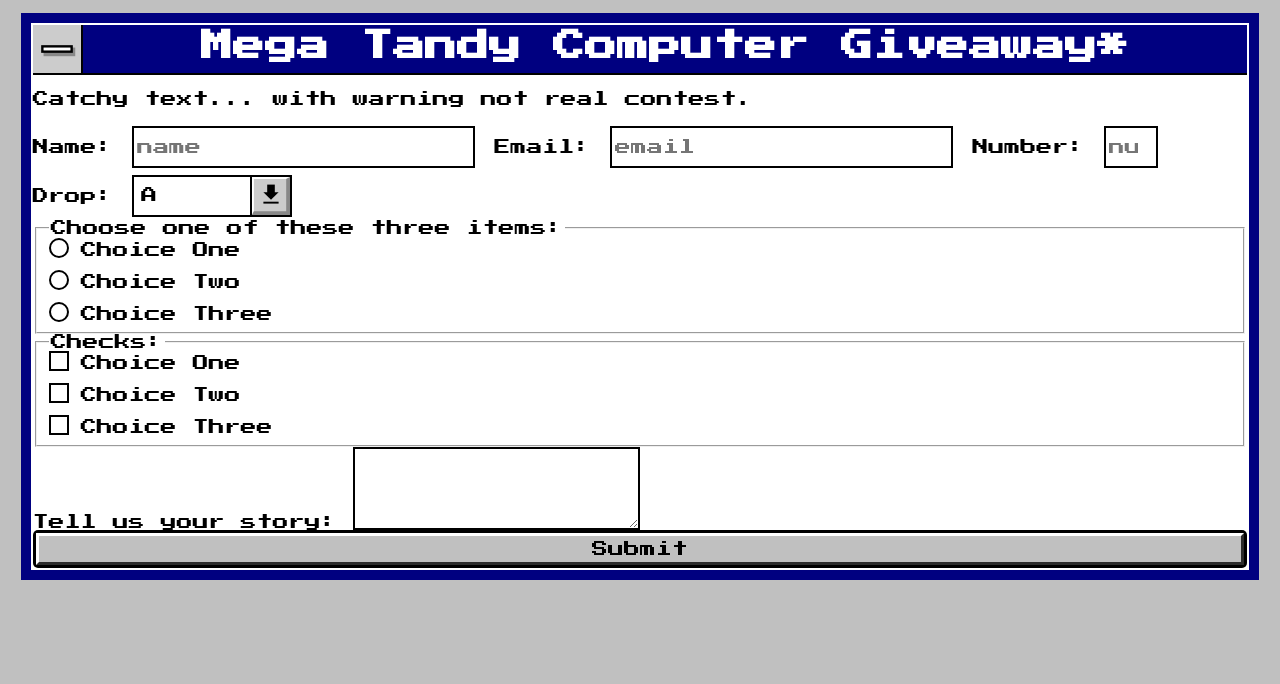
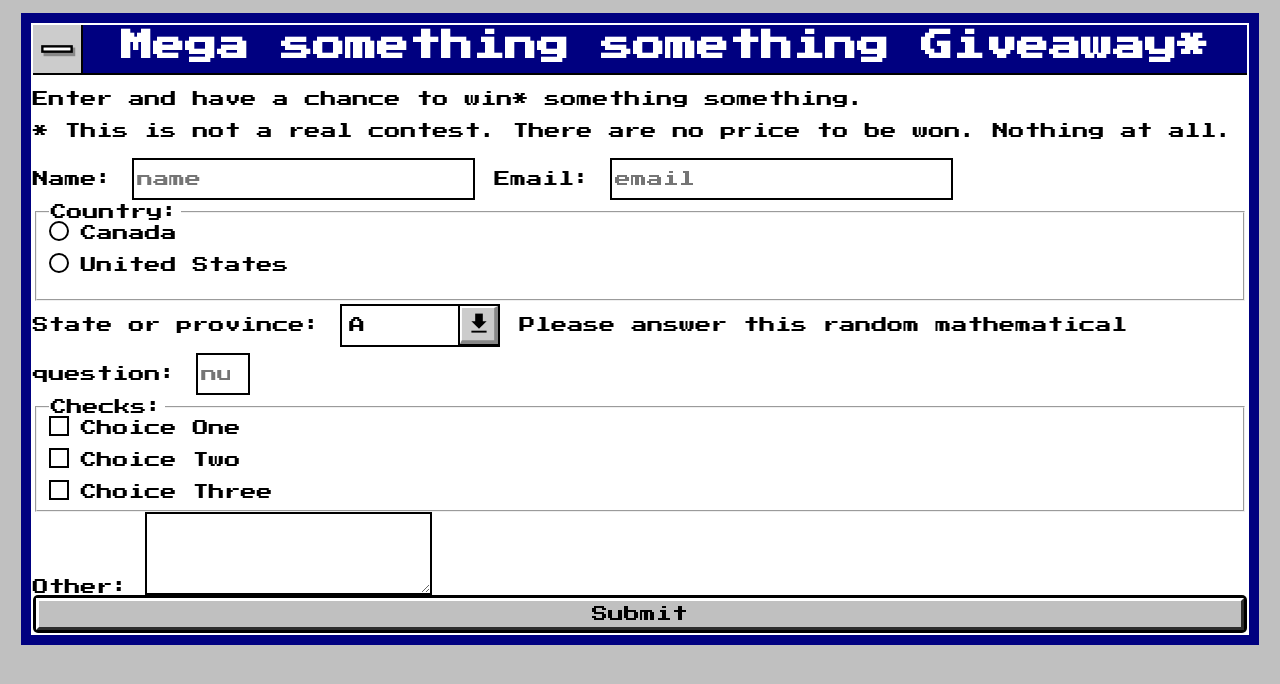
Before and after one commit to robert-morin/three-point-one, a plain HTML site: page survey.html in a window 1280 px wide. Drawn offline with Linux system fonts and the light colour scheme.

Commit message:
header is not supposed to be in main; started giveaway html but will finally use the idea in the landing page after all

```diff
--- a/survey.html
+++ b/survey.html
@@ -6,34 +6,34 @@
 		<link rel="stylesheet" href="theme.css" />
 	</head>
 	<body>
-		<main class="window active">
+		<div class="window active">
 			<header>
 				<img src="./assets/menu-icon.svg">
-				<h1 id="title">Mega Tandy Computer Giveaway*</h1>
+				<h1 id="title">Mega something something Giveaway*</h1>
 			</header>
-			<p id="description">Catchy text... with warning not real contest.</p>
+			<main>
+				<p id="description">Enter and have a chance to win* something something.</p>
+				<p>* This is not a real contest. There are no price to be won. Nothing at all.</p>
 				<form id="survey-form" action="/submit-survey">
 					<label id="name-label" for="name">Name:</label>
 					<input type="text" id="name" name="name" placeholder="name" required>
 					<label id="email-label" for="email">Email:</label>
 					<input type="email" id="email" name="email" placeholder="email" required>
-				<label id="number-label" for="number">Number:</label>
-				<input type="number" id="number" name="number" placeholder="number" min="1" max="5">
-				<label for="dropdown">Drop:</label>
+					<fieldset>
+						<legend>Country:</legend>
+						<input id="one" type="radio" name="items" value="one">
+						<label class="radio-label" for="one">Canada</label><br>
+						<input id="two" type="radio" name="items" value="two">
+						<label class="radio-label" for="two">United States</label><br>
+					</fieldset>
+					<label for="dropdown">State or province:</label>
 					<span class="drop"><select id="dropdown" name="drop">
 						<option value="a">A</option>
 						<option value="b">B</option>
 						<option value="c">C</option>
 					</select></span>
-				<fieldset>
-					<legend>Choose one of these three items:</legend>
-					<input id="one" type="radio" name="items" value="one">
-					<label class="radio-label" for="one">Choice One</label><br>
-					<input id="two" type="radio" name="items" value="two">
-					<label class="radio-label" for="two">Choice Two</label><br>
-					<input id="three" type="radio" name="items" value="three">
-					<label class="radio-label" for="three">Choice Three</label>
-				</fieldset>
+					<label id="number-label" for="number">Please answer this random mathematical question:</label>
+					<input type="number" id="number" name="number" placeholder="number" min="1" max="5">
 					<fieldset>
 						<legend>Checks:</legend>
 						<input id="cone" type="checkbox" name="checks" value="one">
@@ -43,11 +43,12 @@
 						<input id="cthree" type="checkbox" name="checks" value="three">
 						<label class="checkbox-label" for="cthree">Choice Three</label>
 					</fieldset>
-				<label for="story">Tell us your story:</label>
-				<textarea id="story" name="story" rows="5" cols="33"></textarea>
+					<label for="other">Other:</label>
+					<textarea id="other" name="other" rows="5" cols="33"></textarea>
 					<div class="button-shadow"><input id="submit" type="submit" value="Submit"></div>
 				</form>
 			</main>
+		</div>
 	</body>
 	<script type="text/javascript" src="https://cdn.freecodecamp.org/testable-projects-fcc/v1/bundle.js"></script>
 </html>
--- a/theme.css
+++ b/theme.css
@@ -6,7 +6,7 @@ body
 	font-family: 'Press Start 2P', sans-serif;
 }
 
-main
+.window
 {
     position: relative;
     z-index: 10;
@@ -32,7 +32,7 @@ main
 }
 
 
-.window.active > header
+.window.active header
 {
 	background-color: #000080;
 	color: white;
```
Also changed, not shown: landing.html (+21 -0 lines), tribute-vertical.html (+4 -4 lines), tribute.html (+4 -4 lines). Lines whose indentation alone changed are shown as unchanged.
